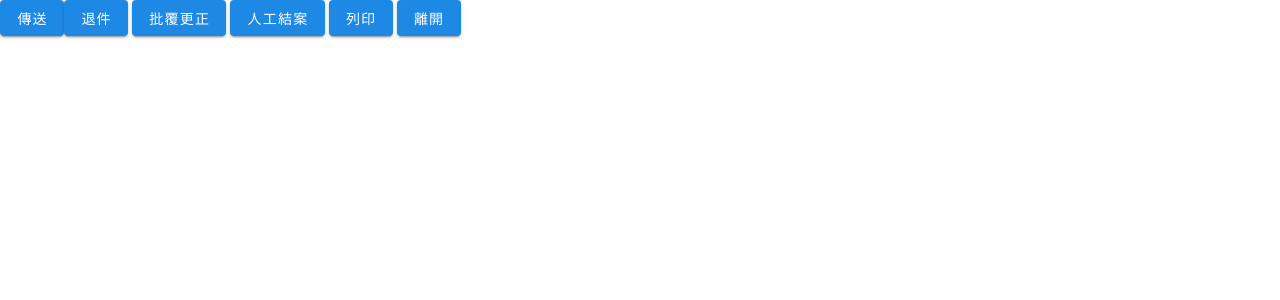
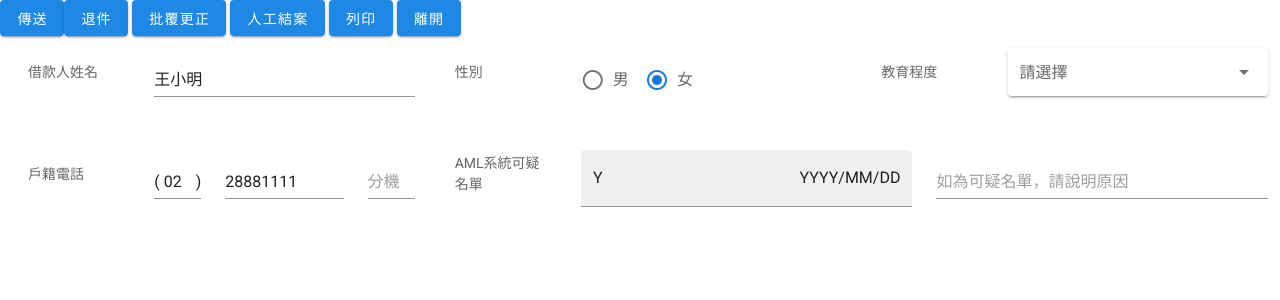
Before and after one commit to SeanCode2019/storeHouse, a Vue app in the folder eloan/: page / in a window 1280 px wide. Shown: the top 300 px of the page. Built offline with nearby package versions, Linux system fonts and the light colour scheme.

Commit message:
整理template 和data架構

```diff
--- a/eloan/js/allData.js
+++ b/eloan/js/allData.js
@@ -1,6 +1,8 @@
 import borrowerData from "../json/進件作業/borrowerData"
+import topData from "../json/Top/topData"
 
 let data = {
+    top : topData,
     borrower : borrowerData
 }
 
--- a/eloan/js/allTemplates.js
+++ b/eloan/js/allTemplates.js
@@ -1,6 +1,8 @@
 import borrowerTemplate from "../json/進件作業/borrowerTemplate"
+import topTemplate from "../json/Top/topTemplate"
 
 let templates = {
+    top : topTemplate,
     borrower : borrowerTemplate
 }
 
--- /dev/null
+++ b/eloan/json/Top/topData.json
@@ -0,0 +1,6 @@
+{"borrower":"王小明",
+"id":"A123456789 0",
+"garbled":"654184135",
+"processStatus":"",
+"autoReturn":""
+}
--- /dev/null
+++ b/eloan/json/Top/topTemplate.json
@@ -0,0 +1,98 @@
+[
+    {
+        "label": "借款人",
+        "cols": {
+            "sm": "12",
+            "md": "6",
+            "lg": "4",
+            "xl": "3"
+        },
+        "labelCols": "4",
+        "items": [
+            {
+                "field": "borrower",
+                "type": "input",
+                "cols": "8",
+                "value": ""
+            },
+            {
+                "field": "id",
+                "type": "input",
+                "cols": "8",
+                "value": ""
+            }
+        ]
+    },
+    {
+        "label": "文件亂碼",
+        "cols": {
+            "sm": "12",
+            "md": "6",
+            "lg": "4",
+            "xl": "3"
+        },
+        "labelCols": "4",
+        "items": [
+            {
+                "field": "garbled",
+                "type": "input",
+                "cols": "8",
+                "value": ""
+            }
+        ]
+    },
+    {
+        "label": "流程狀態",
+        "cols": {
+            "sm": "12",
+            "md": "6",
+            "lg": "4",
+            "xl": "3"
+        },
+        "labelCols": "4",
+        "items": [
+            {
+                "field": "processStatus",
+                "type": "input",
+                "cols": "8",
+                "value": ""
+            }
+        ]
+    },
+    {
+        "label": "借款人",
+        "cols": {
+            "sm": "12",
+            "md": "6",
+            "lg": "4",
+            "xl": "3"
+        },
+        "labelCols": "4",
+        "items": [
+            {
+                "field": "borrower",
+                "type": "input",
+                "cols": "8",
+                "value": ""
+            }
+        ]
+    },
+    {
+        "label": "自動退回",
+        "cols": {
+            "sm": "12",
+            "md": "6",
+            "lg": "4",
+            "xl": "3"
+        },
+        "labelCols": "4",
+        "items": [
+            {
+                "field": "autoReturn",
+                "type": "input",
+                "cols": "8",
+                "value": ""
+            }
+        ]
+    }
+]
--- a/eloan/src/App.vue
+++ b/eloan/src/App.vue
@@ -1,8 +1,8 @@
 <template>
   <v-app>
     <v-container fluid grid-list-xs>
-      <top></top>
-      <autoForm :data="template"></autoForm>
+      <top :data="data.top"></top>
+      <autoForm :data="currTemplate"></autoForm>
     </v-container>
   </v-app>
 </template>
@@ -13,6 +13,12 @@ import {data} from "../js/allData";
 import autoForm from "./components/AutoForm";
 import top from "./components/Top";
 
+// let currData = data.borrower
+// let currTemplate = templates.borrower
+
+let currData = 1
+let currTemplate = 1
+
 export default {
   name: "App",
   components: {
@@ -21,23 +27,26 @@ export default {
   },
   data: () => ({
     //all template and data
-    templates: templates,
-    data: data,
+    templates,
+    data,
     //當前的template and data
-    currTemplate: {},
-    currData: {}
+    currTemplate,
+    currData
   }),
   methods: {},
   computed: {},
+  beforeCreate(){
+    Initialize()
+  },
   mounted() {
-    Initialize(this.templates, this.data, this.currTemplate, this.currData)
-    CombineDataWithTemplate(this.currTemplate, this.currData);
+    CombineDataWithTemplate(currTemplate, currData);
   }
 };
 
 //select default template and data
-function Initialize(_templates, _currTemplate) {
-  _currTemplate = _templates.borrower
+function Initialize() {
+  currTemplate = templates.borrower
+  currData = data.borrower
 }
 
 function CombineDataWithTemplate(_template, _Data) {
```
